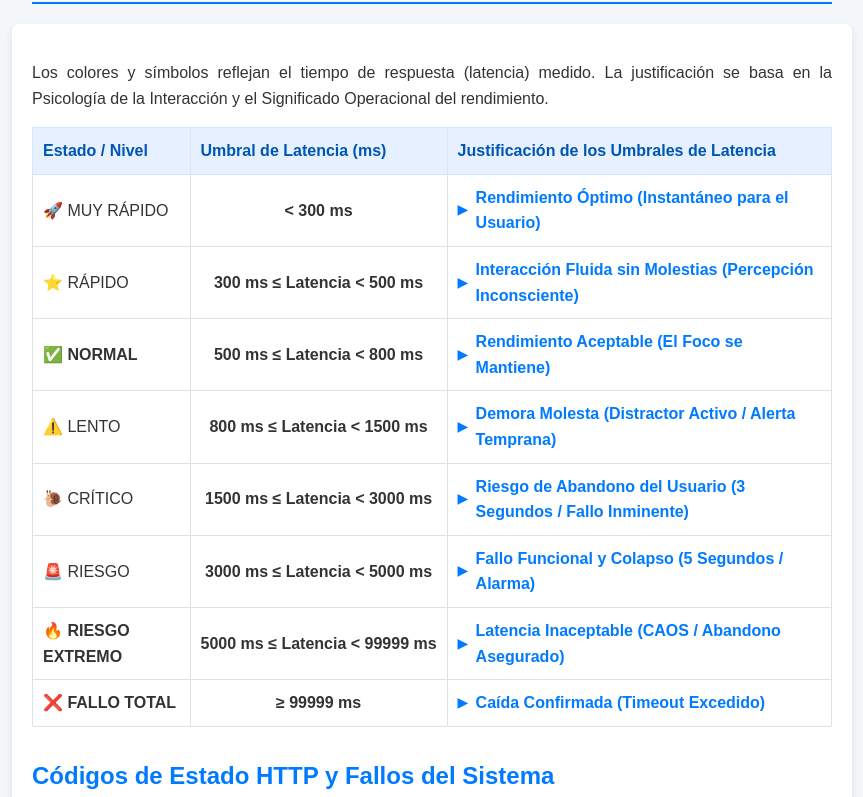
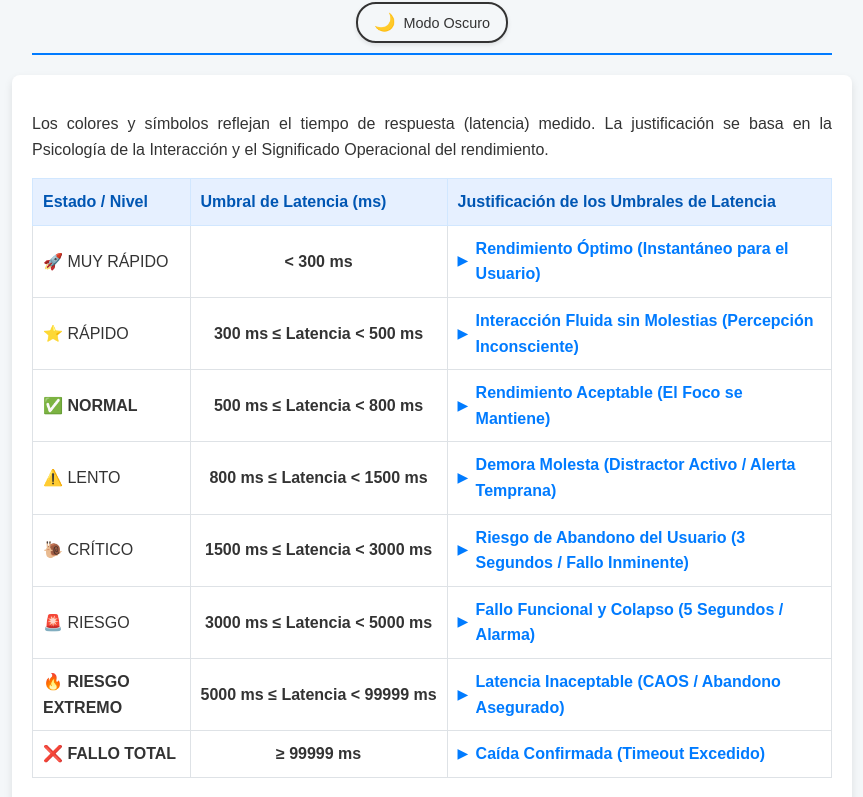
Before and after one commit to FABIOR1981/monitor-status-test, a website: page leyenda.html in a window 1280 px wide. Shown: the part 65-862 px from the top of the page, without its empty margins (208-1071 px from the left). Drawn offline with Linux system fonts and the light colour scheme.

Commit message:
nuevo boton claro-oscuro

```diff
--- a/css/leyenda_base.css
+++ b/css/leyenda_base.css
@@ -155,3 +155,39 @@ footer {
   font-size: 0.9em;
   /* El color y el borde se definirán en el tema (usando var() ) */
 }
+
+/* === Botón Toggle Modo Oscuro === */
+.theme-toggle-button {
+  background-color: transparent;
+  border: 2px solid currentColor;
+  color: inherit;
+  padding: 8px 16px;
+  border-radius: 20px;
+  cursor: pointer;
+  font-size: 0.9em;
+  font-weight: 500;
+  transition: all 0.3s ease;
+  display: inline-flex;
+  align-items: center;
+  gap: 8px;
+  box-shadow: 0 2px 4px rgba(0, 0, 0, 0.1);
+}
+
+.theme-toggle-button:hover {
+  transform: translateY(-2px);
+  box-shadow: 0 4px 8px rgba(0, 0, 0, 0.15);
+}
+
+.theme-toggle-button:active {
+  transform: translateY(0);
+  box-shadow: 0 2px 4px rgba(0, 0, 0, 0.1);
+}
+
+#theme-icon {
+  font-size: 1.2em;
+  transition: transform 0.3s ease;
+}
+
+.theme-toggle-button:hover #theme-icon {
+  transform: rotate(20deg);
+}
--- a/css/styles_base.css
+++ b/css/styles_base.css
@@ -337,3 +337,39 @@ h1 {
   font-size: 0.9em;
   text-align: center;
 }
+
+/* === Botón Toggle Modo Oscuro === */
+.theme-toggle-button {
+  background-color: var(--container-bg, #fff);
+  border: 2px solid var(--accent, #007bff);
+  color: var(--text, #333);
+  padding: 8px 16px;
+  border-radius: 20px;
+  cursor: pointer;
+  font-size: 0.9em;
+  font-weight: 500;
+  transition: all 0.3s ease;
+  display: inline-flex;
+  align-items: center;
+  gap: 8px;
+  box-shadow: 0 2px 4px rgba(0, 0, 0, 0.1);
+}
+
+.theme-toggle-button:hover {
+  transform: translateY(-2px);
+  box-shadow: 0 4px 8px rgba(0, 0, 0, 0.15);
+}
+
+.theme-toggle-button:active {
+  transform: translateY(0);
+  box-shadow: 0 2px 4px rgba(0, 0, 0, 0.1);
+}
+
+#theme-icon {
+  font-size: 1.2em;
+  transition: transform 0.3s ease;
+}
+
+.theme-toggle-button:hover #theme-icon {
+  transform: rotate(20deg);
+}
--- a/js/leyenda_script.js
+++ b/js/leyenda_script.js
@@ -3,10 +3,14 @@
 // y renderiza la tabla de umbrales dinámicamente
 document.addEventListener('DOMContentLoaded', async () => {
   const params = new URLSearchParams(window.location.search);
-  const temaParam = params.get('tema')
-    ? params.get('tema').toLowerCase()
-    : DEFAULT_LEYENDA_TEMA;
+  let temaParam = params.get('tema') ? params.get('tema').toLowerCase() : null;
   const idioma = params.get('lang') || DEFAULT_LANG;
+
+  // Si no hay tema en URL, intentar obtenerlo de localStorage
+  if (!temaParam) {
+    const temaGuardado = localStorage.getItem('temaPreferido');
+    temaParam = temaGuardado || DEFAULT_LEYENDA_TEMA;
+  }
 
   // Cargar el CSS del tema seleccionado
   const temaBaseLink = document.getElementById('tema-base-css');
@@ -23,6 +27,9 @@ document.addEventListener('DOMContentLoaded', async () => {
   } else if (!temaBaseLink) {
     console.warn("Elemento con ID 'tema-base-css' no encontrado.");
   }
+
+  // Actualizar el botón toggle
+  actualizarBotonToggle(temaParam);
 
   // Cargar el archivo de traducción correspondiente al idioma seleccionado
   async function loadI18n(language) {
@@ -172,3 +179,45 @@ document.addEventListener('DOMContentLoaded', async () => {
     console.error('No se cargaron las traducciones para la leyenda.');
   }
 });
+
+/**
+ * Actualiza el texto y el icono del botón toggle según el tema actual
+ */
+function actualizarBotonToggle(temaActual) {
+  const themeIcon = document.getElementById('theme-icon');
+  const themeText = document.getElementById('theme-text');
+
+  if (!themeIcon || !themeText) return;
+
+  if (temaActual === 'osc') {
+    themeIcon.textContent = '☀️';
+    themeText.textContent = 'Modo Claro';
+  } else {
+    themeIcon.textContent = '🌙';
+    themeText.textContent = 'Modo Oscuro';
+  }
+}
+
+/**
+ * Alterna entre modo claro (def) y modo oscuro (osc) en la página de leyenda
+ */
+function toggleDarkMode() {
+  const temaBaseLink = document.getElementById('tema-base-css');
+  const temaActual = localStorage.getItem('temaPreferido') || 'def';
+
+  // Alternar entre def y osc
+  const nuevoTema = temaActual === 'osc' ? 'def' : 'osc';
+
+  // Aplicar el nuevo tema
+  if (LEYENDA_TEMA_FILES[nuevoTema]) {
+    temaBaseLink.href = LEYENDA_TEMA_FILES[nuevoTema];
+    localStorage.setItem('temaPreferido', nuevoTema);
+
+    // Actualizar clases del body
+    document.body.classList.remove(`theme-${temaActual}`);
+    document.body.classList.add(`theme-${nuevoTema}`);
+
+    // Actualizar el botón
+    actualizarBotonToggle(nuevoTema);
+  }
+}
--- a/leyenda.html
+++ b/leyenda.html
@@ -15,6 +15,17 @@
   <body>
     <header>
       <h1 id="titulo-leyenda"></h1>
+      <!-- Botón Toggle Modo Oscuro -->
+      <div style="text-align: center; margin-top: 10px">
+        <button
+          id="theme-toggle-btn"
+          class="theme-toggle-button"
+          onclick="toggleDarkMode()"
+        >
+          <span id="theme-icon">🌙</span>
+          <span id="theme-text">Modo Oscuro</span>
+        </button>
+      </div>
     </header>
 
     <main id="contenido-leyenda"></main>
```
Also changed, not shown: index.html (+12 -0 lines), js/script.js (+51 -3 lines). Lines whose indentation alone changed are shown as unchanged.
